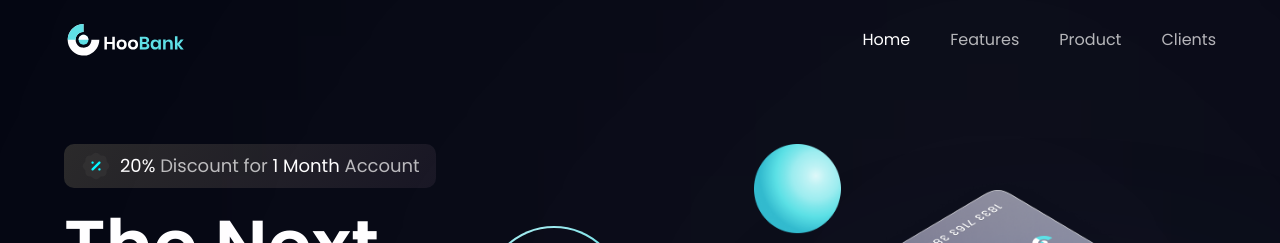
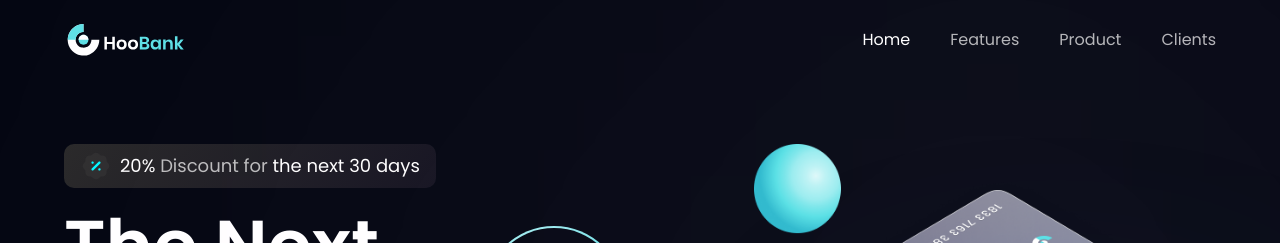
Before and after one commit to codedbyshaun/FinTech-React, a React (Vite) app in the folder modern_fintech_app/: page / in a window 1280 px wide. Shown: the top 243 px of the page. Built offline with nearby package versions, Linux system fonts and the light colour scheme.

Commit message:
Update Hero.jsx
Fix text typo

```diff
--- a/modern_fintech_app/src/components/Hero.jsx
+++ b/modern_fintech_app/src/components/Hero.jsx
@@ -10,7 +10,7 @@ const Hero = () =>
         <img src={discount} alt="promotion" className="w-[32px] h-[32px]" />
         <p className={`${styles.paragraph} ml-2`}>
           <span className="text-white">20%</span> Discount for {" "}
-          <span className="text-white">1 Month</span> Account
+          <span className="text-white">the next 30 days</span>
         </p>
       </div>
 
```
